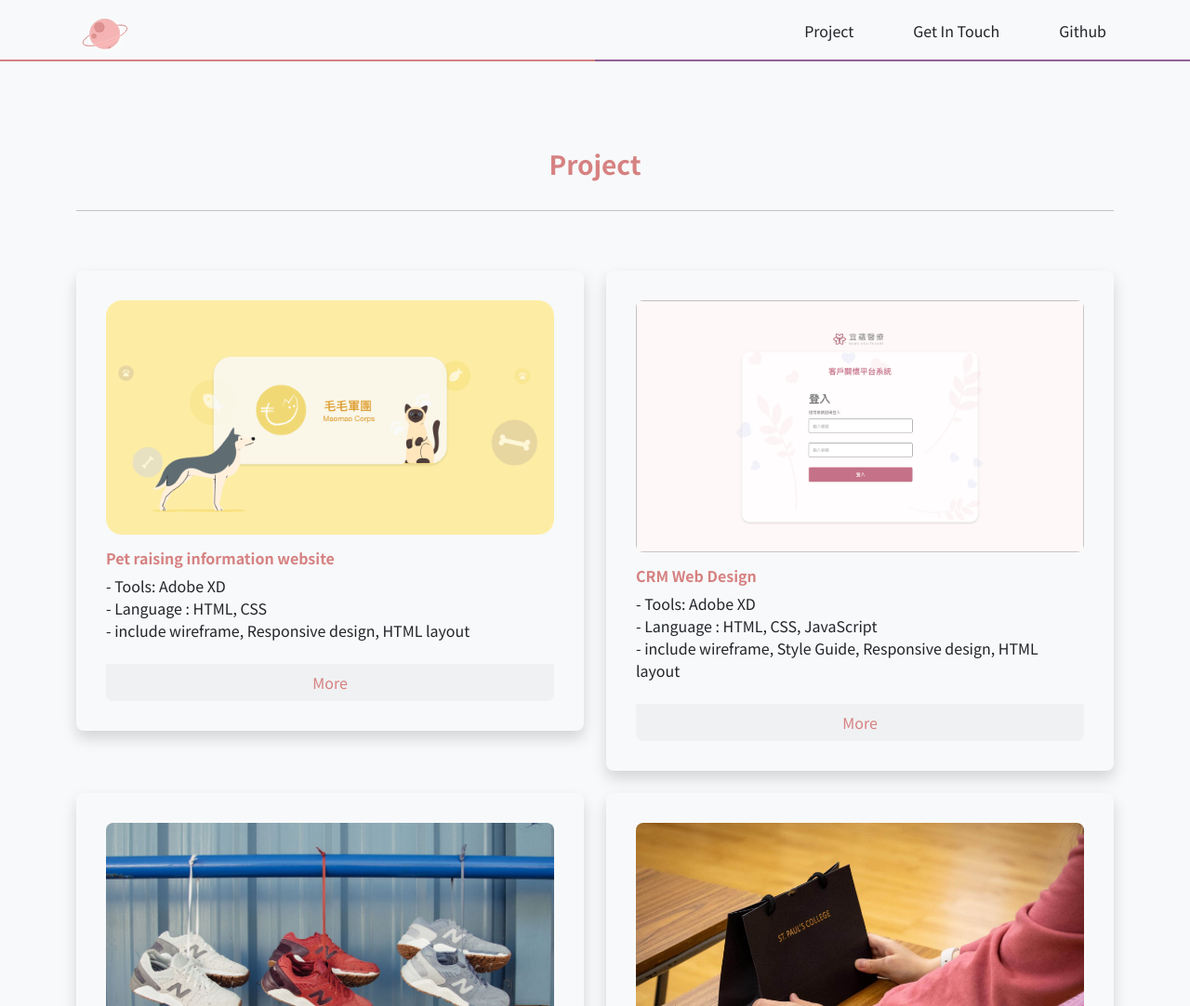
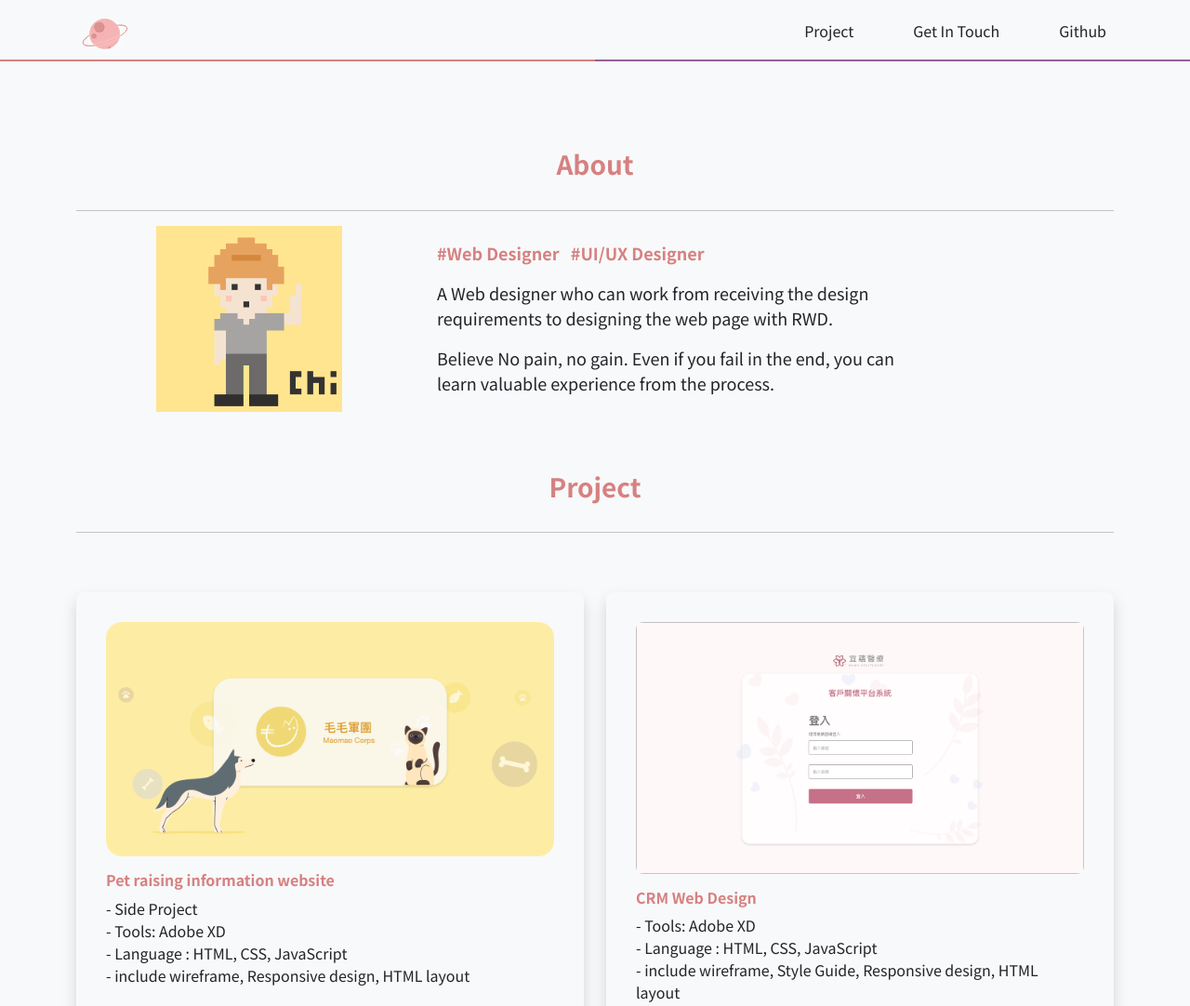
Before and after one commit to ChrisC0210/chrischen, a plain HTML site: page index.html in a window 1280 px wide. Shown: the top 1082 px of the page at 93% size. Drawn offline with nearby package versions, Linux system fonts and the light colour scheme; a web font is replaced by a local one.

Commit message:
Update 2022-09-21T03:13:18.684Z

```diff
--- a/index.html
+++ b/index.html
@@ -56,6 +56,35 @@
     <div class="text-center mb-6">
       <div class="d-flex justify-content-center flex-column position-relative">
         <h3 class="fs-3 fw-bold text-primary mb-3">
+          About
+        </h3>
+        <!-- <div class="text-line-center"></div> -->
+        <hr>
+      </div>
+
+      <div class="row">
+        <div class="d-flex justify-content-center">
+          <div class="card mb-3 border-0 bg-light">
+            <div class="row g-0 about">
+              <div class="col-md-4">
+                <img class="img-fluid about-img" src="./assets/images/Hello_chiandeye.gif" alt="hi">
+              </div>
+              <div class="col-md-6">
+                <div class="card-body text-start">
+                  <p class="card-text text-primary fs-6 fw-bold">#Web Designer &nbsp; #UI/UX Designer</p>
+                  <p class="card-text text-dark fs-6">A Web designer who can work from receiving the design requirements to designing the web page with RWD.</p>
+                  <p class="card-text text-dark fs-6">Believe No pain, no gain. Even if you fail in the end, you can learn valuable experience from the process.</p>
+                </div>
+              </div>
+            </div>
+          </div>
+        </div>
+      </div>
+    </div>
+
+    <div class="text-center mb-6">
+      <div class="d-flex justify-content-center flex-column position-relative">
+        <h3 class="fs-3 fw-bold text-primary mb-3">
           Project
         </h3>
         <hr>
@@ -74,8 +103,9 @@
             <div class="card-body p-0 h-100 mb-4 d-flex flex-column">
               <h5 class="card-title mt-2 text-primary fs-7 mb-2 fw-bold">Pet raising information website </h5>
               <div class="mt-auto">
+                <p class="card-text text-dark fs-7 mb-0">- Side Project</p>
                 <p class="card-text text-dark fs-7 mb-0">- Tools: Adobe XD</p>
-                <p class="card-text text-dark fs-7 mb-0">- Language : HTML, CSS</p>
+                <p class="card-text text-dark fs-7 mb-0">- Language : HTML, CSS, JavaScript</p>
                 <p class="card-text text-dark fs-7 mb-0">- include wireframe, Responsive design, HTML layout</p>
               </div>
             </div>
```
Also changed, not shown: assets/images/Hello_chiandeye.gif (added), assets/images/bg_chiandeye.jpg (added), assets/style/all.css, 1 other file.
